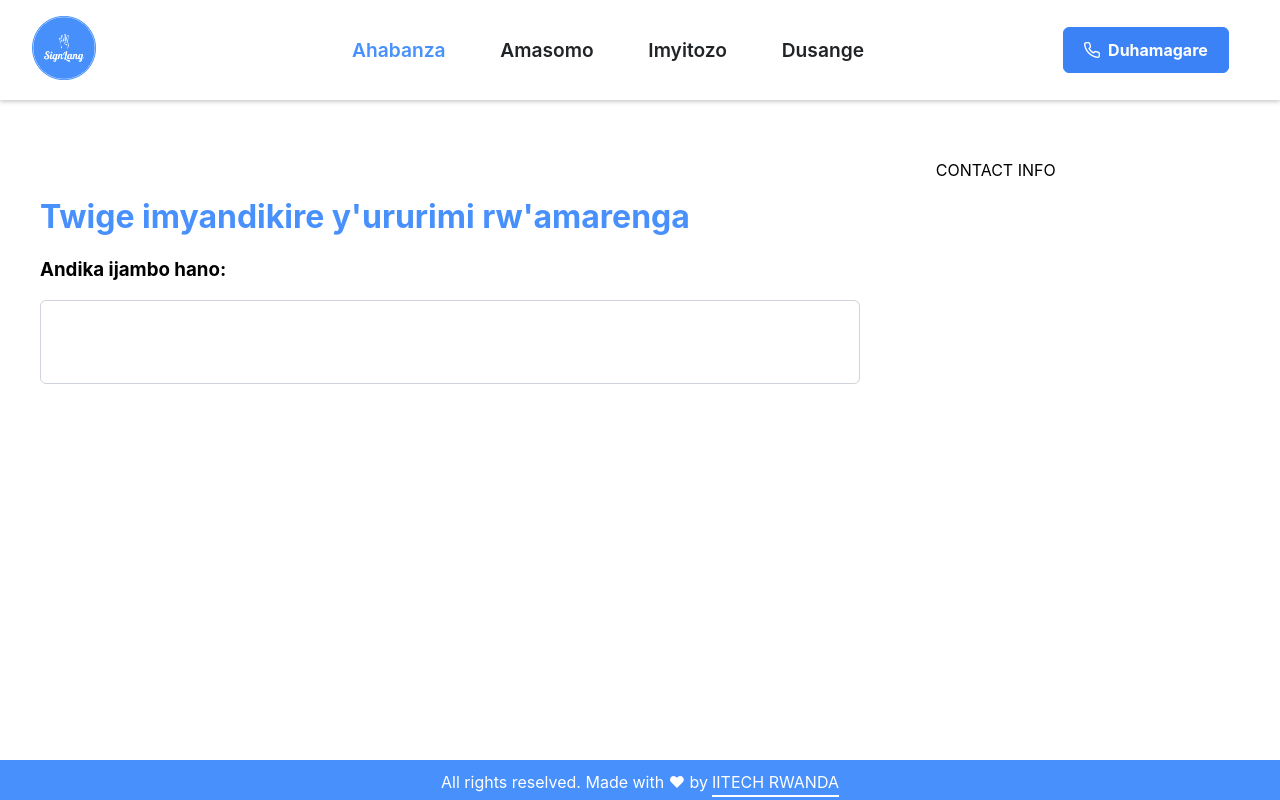
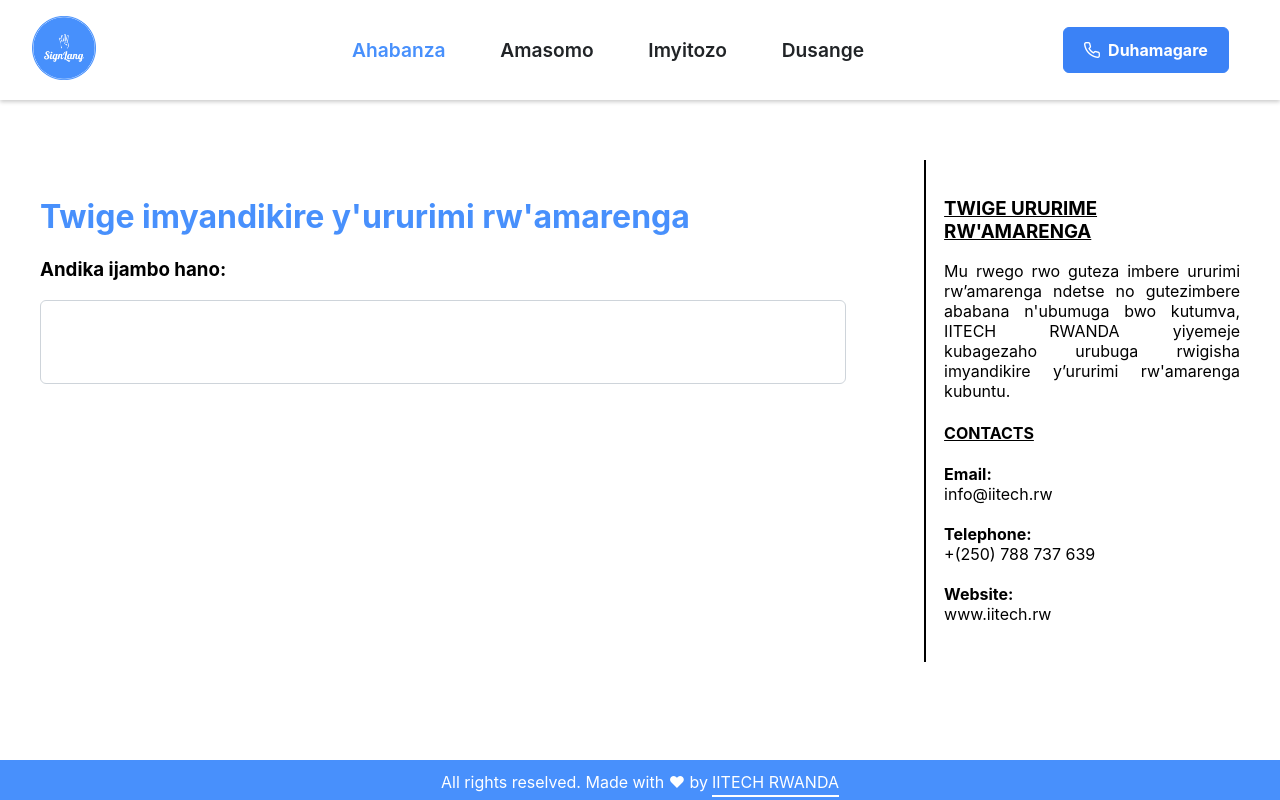
Before and after one commit to ngabo-dev/fluentfusion_frontend, a React (Vite) app: page / in a window 1280 px wide. Built offline with nearby package versions, Linux system fonts and the light colour scheme.

Commit message:
Homepage

```diff
--- /dev/null
+++ b/src/components/ContactDiv.jsx
@@ -0,0 +1,32 @@
+import React from 'react'
+
+function ContactDiv() {
+  return (
+    <div style={{width:'96%',height:'100%', padding:'18px', borderLeft:'black 2px solid'}}>
+    <h3 style={{ textDecoration:'underline'}}>
+        TWIGE URURIME RW'AMARENGA
+      </h3>
+      <p style={{textAlign:'justify'}}>
+      Mu rwego rwo guteza imbere ururimi rw’amarenga ndetse no gutezimbere ababana n'ubumuga bwo kutumva, IITECH RWANDA yiyemeje kubagezaho urubuga rwigisha imyandikire y’ururimi rw'amarenga kubuntu.
+      </p>
+
+    <h4 style={{ textDecoration:'underline'}}>
+      CONTACTS
+    </h4>
+    <b> Email:</b> <br/>
+    info@iitech.rw <br /><br />
+
+
+    <b> Telephone:</b> <br/>
+    +(250) 788 737 639 <br /><br />
+
+    <b> Website:</b> <br/>
+    www.iitech.rw <br /><br />
+
+
+
+    </div>
+  )
+}
+
+export default ContactDiv
--- a/src/pages/Games.jsx
+++ b/src/pages/Games.jsx
@@ -6,7 +6,7 @@ function Games() {
     <div>
 
     <Container>
-        Games page
+        Games feature is under construction
     </Container>
     </div>
   )
--- a/src/pages/Home.jsx
+++ b/src/pages/Home.jsx
@@ -1,15 +1,16 @@
 import Sandbox from "../components/Sandbox";
 import styled from "styled-components"
+import ContactDiv from "../components/ContactDiv";
 
 const Home = () => {
   return (
     <Container>
       <div style={{ display: 'flex', flexWrap: 'wrap', justifyContent: 'space-between' }}>
-        <div style={{ flex: '1 0 72%' }}>
+        <div style={{ flex: '1 0 70%' }}>
           <Sandbox />
         </div>
-        <div style={{ flex: '1 0 26%', marginLeft: '10px' }}>
-          CONTACT INFO
+        <div style={{ flex: '1 0 26%', marginLeft: '12px' }}>
+          <ContactDiv />
         </div>
       </div>
     </Container>
--- a/src/pages/Lessons.jsx
+++ b/src/pages/Lessons.jsx
@@ -7,7 +7,7 @@ function Lessons() {
     <div>
 
     <Container>
-        Lessons page
+        Lessons feature is under construction!
     </Container>
     </div>
   )
```
